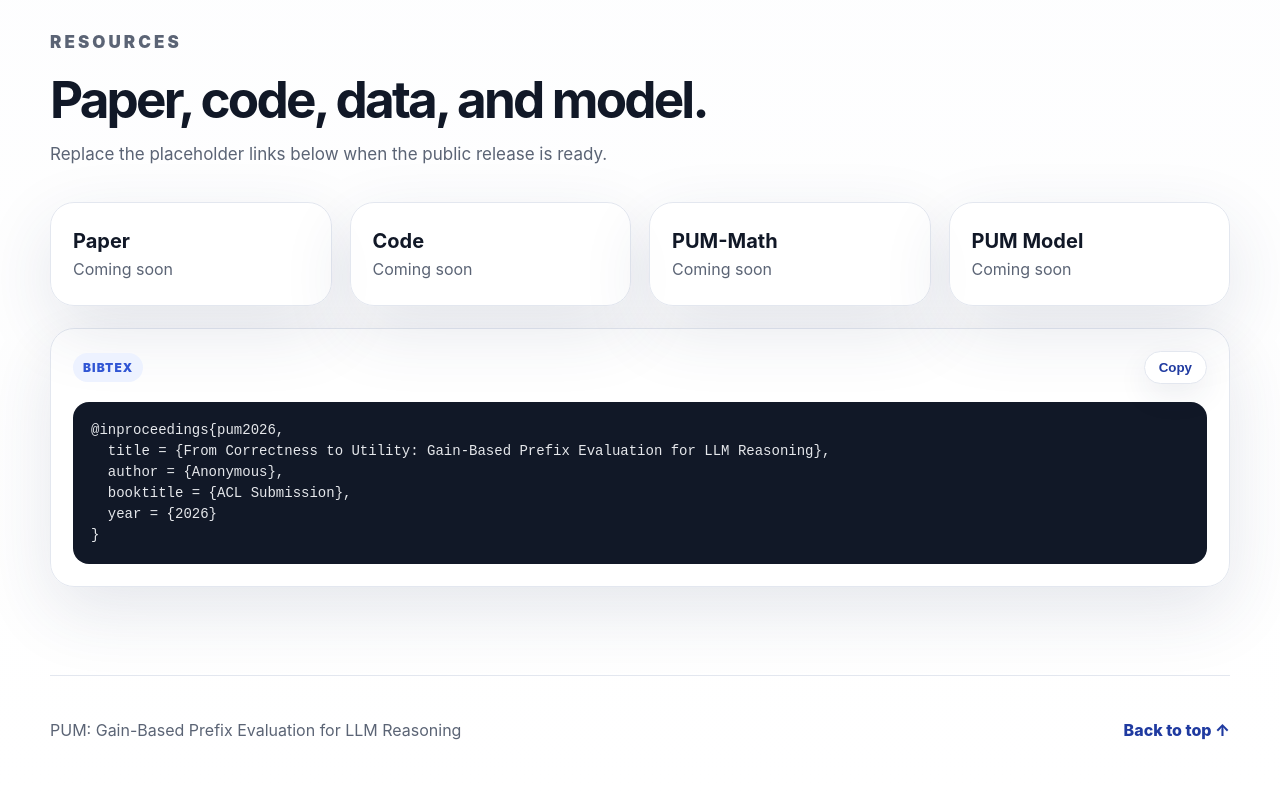
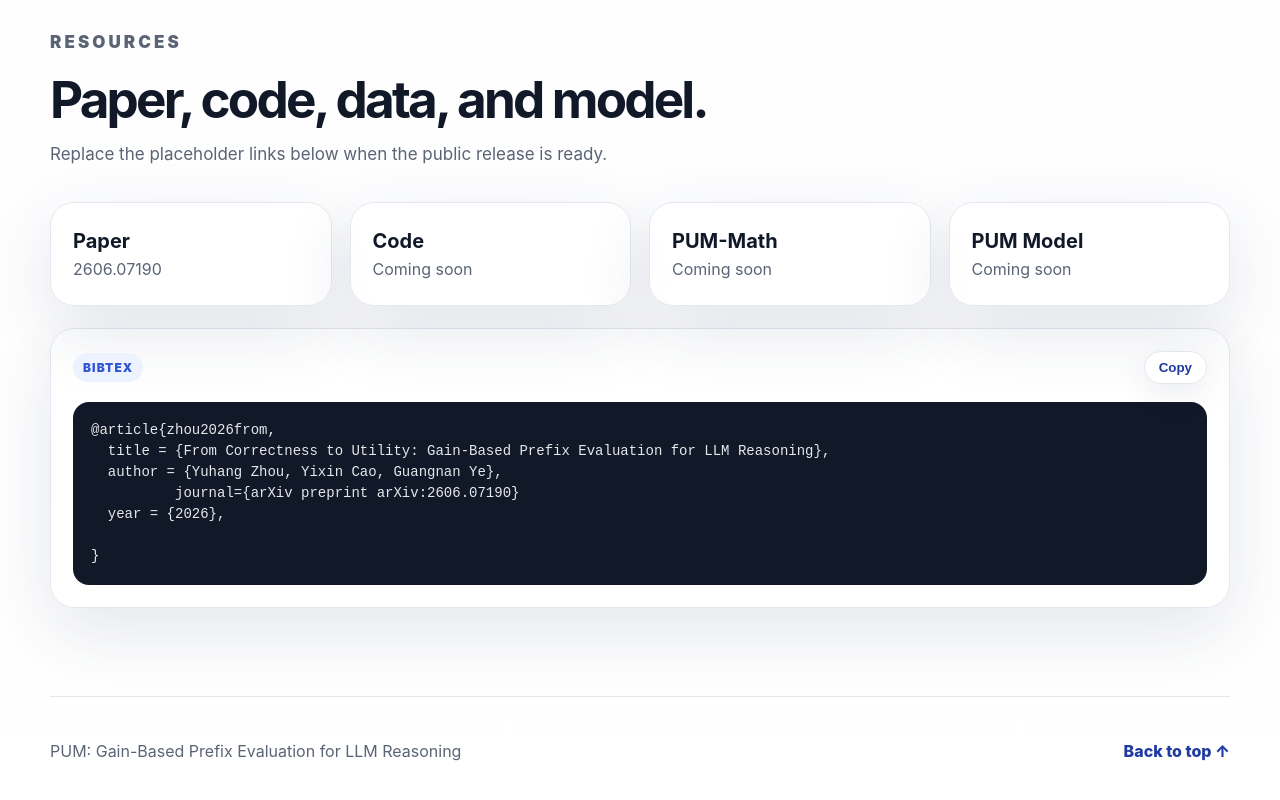
Before and after one commit to zhiqix/pum-project-page, a plain HTML site: page index.html in a window 1280 px wide. Shown: the part 5942-6742 px from the top of the page. Drawn offline with Linux system fonts and the light colour scheme.

Commit message:
Update index.html

```diff
--- a/index.html
+++ b/index.html
@@ -203,7 +203,7 @@
         <p>Replace the placeholder links below when the public release is ready.</p>
       </div>
       <div class="resource-grid">
-        <a href="#" aria-label="Paper link placeholder"><strong>Paper</strong><span>Coming soon</span></a>
+        <a href="https://arxiv.org/abs/2606.07190" aria-label="Paper link placeholder"><strong>Paper</strong><span>2606.07190</span></a>
         <a href="#" aria-label="Code link placeholder"><strong>Code</strong><span>Coming soon</span></a>
         <a href="#" aria-label="Dataset link placeholder"><strong>PUM-Math</strong><span>Coming soon</span></a>
         <a href="#" aria-label="Model link placeholder"><strong>PUM Model</strong><span>Coming soon</span></a>
@@ -213,11 +213,12 @@
           <span class="box-label">BibTeX</span>
           <button id="copy-bibtex" class="mini-button" type="button">Copy</button>
         </div>
-        <pre id="bibtex">@inproceedings{pum2026,
+        <pre id="bibtex">@article{zhou2026from,
   title = {From Correctness to Utility: Gain-Based Prefix Evaluation for LLM Reasoning},
-  author = {Anonymous},
-  booktitle = {ACL Submission},
-  year = {2026}
+  author = {Yuhang Zhou, Yixin Cao, Guangnan Ye},
+          journal={arXiv preprint arXiv:2606.07190}
+  year = {2026},
+
 }</pre>
       </div>
     </section>
```
